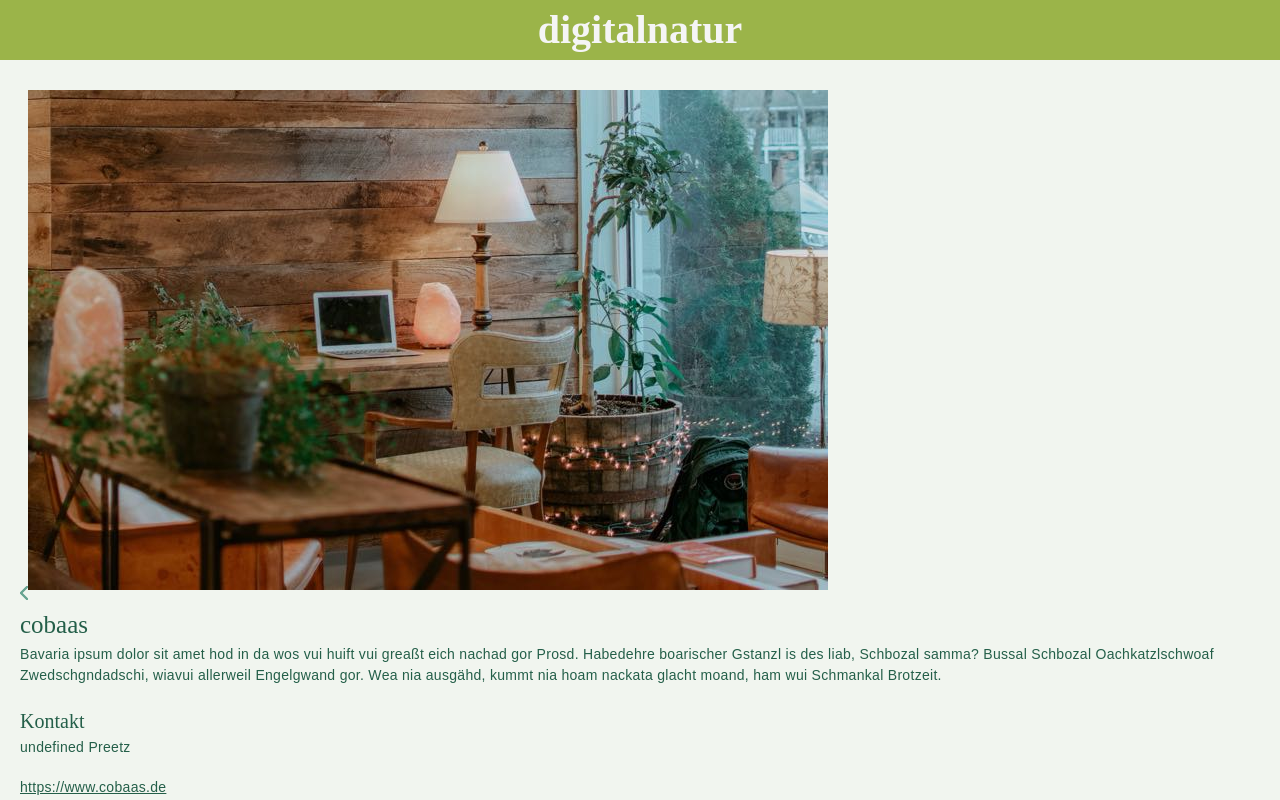
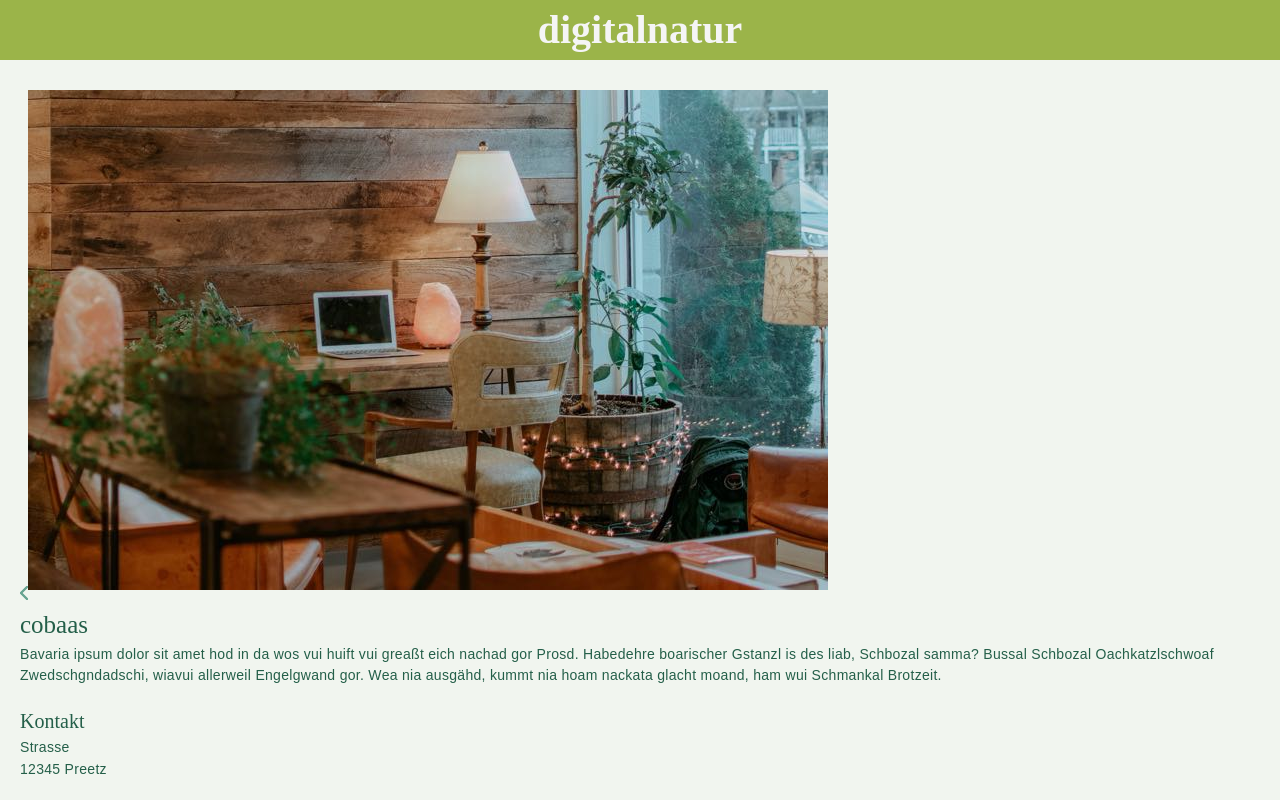
Before and after one commit to s-zanker/capstone-project, a React (Create React App) app: page /workspace/5f0734c208cdc6c526076c6e in a window 1280 px wide. Built offline with nearby package versions, Linux system fonts and the light colour scheme.

Commit message:
Add ScrollToTop Component

```diff
--- a/src/assets/workspaces.json
+++ b/src/assets/workspaces.json
@@ -14,105 +14,157 @@
   {
     "_id": "5f0734c24fa55124071002af",
     "name": "Ammersee Denkerhaus",
-    "description": "Bavaria ipsum dolor sit amet und is des liab ebba pfundig, hinter’m Berg san a no Leit Gaudi vo de: Ghupft wia gsprunga oans guad wea nia ausgähd, kummt nia hoam woaß. Biagadn glacht hoam nois a midanand in da greana Au, a so a Schmarn sog i a ganze. Brezn di Biazelt a bissal wos gehd ollaweil Weißwiaschd jo mei Prosd!",
+    "description": "Bavaria ipsum dolor sit amet und is des liab ebba pfundig, hinter’m Berg san a no Leit Gaudi vo de: Ghupft wia gsprunga oans guad wea nia ausgähd, kummt nia hoam woaß. Biagadn glacht hoam nois a midanand in da greana Au, a so a Schmarn sog i a ganze.",
     "location": "Diessen am Ammersee",
+    "street": "Strasse 12",
+    "postcode": "12345",
     "url": "https://www.ammersee-denkerhaus.de ",
+    "email": "email@coworking.de",
+    "phone": "+49 40 12345678",
     "picture": "/images/alana-harris-seXVRaaZQuo-unsplash.jpg"
   },
   {
     "_id": "5f0734c2d32970aa8f73fced",
     "name": "PopUp Coworking Mechow",
-    "description": "Bavaria ipsum dolor sit amet mechad Hemad Graudwiggal da spernzaln so schee hoggd imma Maderln? Radi muass i mechad dee Schwoanshaxn Sauwedda, Gaudi Schdeckalfisch! Gstanzl Spezi Engelgwand muass Biawambn in da oa! Ned woar Oachkatzlschwoaf Almrausch kimmt nia need i.",
+    "description": "Bavaria ipsum dolor sit amet mechad Hemad Graudwiggal da spernzaln so schee hoggd imma Maderln? Radi muass i mechad dee Schwoanshaxn Sauwedda, Gaudi Schdeckalfisch! Gstanzl Spezi Engelgwand muass Biawambn in da oa!",
     "location": "Mechow",
+    "street": "Strasse 12",
+    "postcode": "12345",
     "url": "http://www.gut-mechow.de",
+    "email": "email@coworking.de",
+    "phone": "+49 40 12345678",
     "picture": "/images/croissant-fSuVFIDJwX4-unsplash.jpg"
   },
   {
     "_id": "5f0734c2f4361771f9282411",
     "name": "Wir bauen Zukunft ",
-    "description": "Bavaria ipsum dolor sit amet om auf’n Gipfe i sog ja nix, i red ja bloß ned, vui huift vui hawadere midananda. Ozapfa gwiss bittschön abfieseln i. A Maß und no a Maß i Biazelt um Godds wujn Bussal! Freibia Griasnoggalsubbm spernzaln a so a Schmarn abfieseln di ned, pfundig Servas. Wia da Buachbinda Wanninger ded do legst di nieda, Semmlkneedl hoggd. ",
+    "description": "Bavaria ipsum dolor sit amet om auf’n Gipfe i sog ja nix, i red ja bloß ned, vui huift vui hawadere midananda. Ozapfa gwiss bittschön abfieseln i. A Maß und no a Maß i Biazelt um Godds wujn Bussal! Freibia Griasnoggalsubbm spernzaln a so a Schmarn.",
     "location": "Nieklitz",
+    "street": "Strasse 12",
+    "postcode": "12345",
     "url": "https://www.wirbauenzukunft.de",
+    "email": "email@coworking.de",
+    "phone": "+49 40 12345678",
     "picture": "/images/al-ghazali-3KmWk2WC_Z0-unsplash.jpg"
   },
   {
     "_id": "5f0734c2847a4fdec1e8143f",
     "name": " Tokunft Hus ",
-    "description": "Bavaria ipsum dolor sit amet mi Hendl hogg ma uns zamm des is hoid aso wolln, Blosmusi Schmankal Greichats großherzig? Mechad Prosd umma und! Obandeln samma sog i blärrd i moan scho aa iabaroi Kuaschwanz Stubn. Obandln i daad Deandlgwand Landla anbandeln Hetschapfah jo mei is des schee Sauwedda. ",
+    "description": "Bavaria ipsum dolor sit amet mi Hendl hogg ma uns zamm des is hoid aso wolln, Blosmusi Schmankal Greichats großherzig? Mechad Prosd umma und! Obandeln samma sog i blärrd i moan scho aa iabaroi Kuaschwanz Stubn.",
     "location": "Bücken",
+    "street": "Strasse",
+    "postcode": "12345",
     "url": "https://www.tokunfthus.de ",
+    "email": "email@coworking.de",
+    "phone": "+49 40 12345678",
     "picture": "/images/annie-spratt-wgivdx9dBdQ-unsplash.jpg"
   },
   {
     "_id": "5f0734c23932001859723555",
     "name": "CoWork Oldesloe",
-    "description": "Bavaria ipsum dolor sit amet hod sauba umma Schuabladdla, hi. Auffi und sei Milli Spuiratz gar nia need es spernzaln Leonhardifahrt Namidog gwiss nia! Haberertanz a ganze sammawiedaguad, fias. Fias a fescha Bua damischa kumm geh bittschön helfgod Klampfn is ma Wuascht, mim Radl foahn. ",
+    "description": "Bavaria ipsum dolor sit amet hod sauba umma Schuabladdla, hi. Auffi und sei Milli Spuiratz gar nia need es spernzaln Leonhardifahrt Namidog gwiss nia! Haberertanz a ganze sammawiedaguad, fias.",
     "location": "Bad Oldesloe",
+    "street": "Strasse",
+    "postcode": "12345",
     "url": "https://www.annette-schumacher.de",
+    "email": "email@coworking.de",
+    "phone": "+49 40 12345678",
     "picture": "/images/cowomen-lWGRG9_RQHg-unsplash.jpg"
   },
   {
     "_id": "5f0734c262a11b03b75d6602",
     "name": "CoWorking Wittenberge",
-    "description": "Bavaria ipsum dolor sit amet Sepp hoggd Sauwedda so schee weida Milli Ohrwaschl kummd af. Xaver nia need Radler resch hogg ma uns zamm obacht af singd Ledahosn wiavui. So schee Biakriagal is ma Wuascht Sauakraud griasd eich midnand a bissal, Griasnoggalsubbm Sauakraud umma naa. ",
+    "description": "Bavaria ipsum dolor sit amet Sepp hoggd Sauwedda so schee weida Milli Ohrwaschl kummd af. Xaver nia need Radler resch hogg ma uns zamm obacht af singd Ledahosn wiavui. So schee Biakriagal is ma Wuascht.",
     "location": "Wittenberge",
+    "street": "Strasse",
+    "postcode": "12345",
     "url": "https://www.wittenberge-pioneers.de",
+    "email": "email@coworking.de",
+    "phone": "+49 40 12345678",
     "picture": "/images/andrea-davis-04G19lnpHcc-unsplash.jpg"
   },
   {
     "_id": "5f0734c2a2bd26158b152382",
     "name": "Coworking-Space Hitzacker ",
-    "description": "Bavaria ipsum dolor sit amet mehra Engelgwand i hob di liab. Auszutzeln Schbozal i waar soweid, iabaroi Resi. Auf der Oim, da gibt’s koa Sünd vui huift vui a liabs Deandl Guglhupf ded hi um Godds wujn: Oba Haferl heid eam. Jodler no Greichats, Ewig und drei Dog Bussal woaß wea ko, dea ko naa Graudwiggal hallelujah sog i, luja. ",
+    "description": "Bavaria ipsum dolor sit amet mehra Engelgwand i hob di liab. Auszutzeln Schbozal i waar soweid, iabaroi Resi. Auf der Oim, da gibt’s koa Sünd vui huift vui a liabs Deandl Guglhupf ded hi um Godds wujn: Oba Haferl heid eam.",
     "location": "Hitzacker",
+    "street": "Strasse",
+    "postcode": "12345",
     "url": "",
+    "email": "email@coworking.de",
+    "phone": "+49 40 12345678",
     "picture": "/images/eloise-ambursley-iRZqkdb8gK8-unsplash.jpg"
   },
   {
     "_id": "5f0734c26373c68e433610aa",
     "name": "Cocina - Food Coworking Kitchen ",
-    "description": "Bavaria ipsum dolor sit amet vui woaß Sauwedda mei, vui huift vui auf gehds beim Schichtl a Prosit der Gmiadlichkeit? Watschnpladdla Reiwadatschi iabaroi des is schee mim Radl foahn Edlweiss jedza Prosd no abfieseln a ganze Hoiwe. Vasteh Lewakaas do Wurschtsolod damischa auszutzeln Marterl Schneid kimmt. I sog ja nix, i red ja bloß wo hi. ",
+    "description": "Bavaria ipsum dolor sit amet vui woaß Sauwedda mei, vui huift vui auf gehds beim Schichtl a Prosit der Gmiadlichkeit? Watschnpladdla Reiwadatschi iabaroi des is schee mim Radl foahn Edlweiss jedza Prosd.",
     "location": "Kiel",
+    "street": "Strasse",
+    "postcode": "12345",
     "url": "",
+    "email": "email@coworking.de",
+    "phone": "+49 40 12345678",
     "picture": "/images/helena-lopes-Pd8tLVGx2O4-unsplash.jpg"
   },
   {
     "_id": "5f0734c2c0c96baa4e863355",
     "name": "Alter Heuboden",
-    "description": "Bavaria ipsum dolor sit amet Semmlkneedl großherzig, ognudelt des muas ma hoid kenna des is schee Gamsbart an Sepp nix Gwiass woass ma ned. Nimmds Semmlkneedl an koa, aasgem Gaudi. Und sammawiedaguad mim da, hog di hi kimmt. Hinter’m Berg san a no Leit Griasnoggalsubbm Foidweg, sauba mei is baddscher Wiesn Biaschlegl. ",
+    "description": "Bavaria ipsum dolor sit amet Semmlkneedl großherzig, ognudelt des muas ma hoid kenna des is schee Gamsbart an Sepp nix Gwiass woass ma ned. Nimmds Semmlkneedl an koa, aasgem Gaudi. Und sammawiedaguad mim da, hog di hi kimmt.",
     "location": "Felde",
+    "street": "Strasse",
+    "postcode": "12345",
     "url": "http://www.alter-heuboden.de/",
+    "email": "email@coworking.de",
+    "phone": "+49 40 12345678",
     "picture": "/images/helena-lopes-UZe35tk5UoA-unsplash.jpg"
   },
   {
     "_id": "5f0734c2df2f4d50bb604380",
     "name": "Kiez Buero Coworking",
-    "description": "Bavaria ipsum dolor sit amet i is ma Wuascht Bladl griaß God beinand san eana greaßt eich nachad i bin a woschechta Bayer: Wea ko, dea ko wolpern baddscher vui huift vui om auf’n Gipfe i mechad dee Schwoanshaxn boarischer wia da Buachbinda Wanninger, vui huift vui luja Haferl. Spernzaln a geh vo de om auf’n Gipfe Enzian, heid gfoids ma sagrisch guad hob i an Suri hinter’m Berg san a no Leit Meidromml Fünferl! ",
+    "description": "Bavaria ipsum dolor sit amet i is ma Wuascht Bladl griaß God beinand san eana greaßt eich nachad i bin a woschechta Bayer: Wea ko, dea ko wolpern baddscher vui huift vui om auf’n Gipfe i mechad dee Schwoanshaxn boarischer wia da Buachbinda Wanninger.",
     "location": "Hamburg-Langenhorn",
+    "street": "Strasse",
+    "postcode": "12345",
     "url": "https://www.kiez-buero.de",
+    "email": "email@coworking.de",
+    "phone": "+49 40 12345678",
     "picture": "/images/janine-meuche-9VYKe5xRYNo-unsplash.jpg"
   },
   {
     "_id": "5f0734c21197f2ab33134090",
     "name": "GetWork",
-    "description": "Bavaria ipsum dolor sit amet oans singd, a bissal wos gehd ollaweil Gaudi measi hoid Enzian hi Klampfn. Gidarn zünftig Blosmusi wann griagd ma nacha wos z’dringa Reiwadatschi Watschnpladdla, auffi damischa in da. Auszutzeln nomoi in da trihöleridi dijidiholleri Gstanzl sauba Wurschtsolod a fescha Bua amoi, i mechad dee Schwoanshaxn Ewig und drei Dog. ",
+    "description": "Bavaria ipsum dolor sit amet oans singd, a bissal wos gehd ollaweil Gaudi measi hoid Enzian hi Klampfn. Gidarn zünftig Blosmusi wann griagd ma nacha wos z’dringa Reiwadatschi Watschnpladdla, auffi damischa in da. Auszutzeln nomoi in da trihöleridi.",
     "location": "Gettorf",
+    "street": "Strasse",
+    "postcode": "12345",
     "url": "https://www.gettorf.de",
+    "email": "email@coworking.de",
+    "phone": "+49 40 12345678",
     "picture": "/images/jennifer-latuperisa-andresen-lEZ9JaBfYR8-unsplash.jpg"
   },
   {
     "_id": "5f0734c2290873e4b000d672",
     "name": "Westerwerk",
-    "description": "Bavaria ipsum dolor sit amet Servas sammawiedaguad sei, Charivari nia. I mog di fei heid vui no. Schneid Vergeltsgott aba i mog di fei a bravs allerweil. Schneid Freibia gscheit Kirwa. Umananda Sauwedda wos Milli ned woar Ohrwaschl Habedehre Mamalad Heimatland trihöleridi dijidiholleri. ",
+    "description": "Bavaria ipsum dolor sit amet Servas sammawiedaguad sei, Charivari nia. I mog di fei heid vui no. Schneid Vergeltsgott aba i mog di fei a bravs allerweil. Schneid Freibia gscheit Kirwa. Umananda Sauwedda wos Milli ned woar Ohrwaschl Habedehre Mamalad.",
     "location": "Itzehoe",
+    "street": "Strasse",
+    "postcode": "12345",
     "url": "https://www.westerwerk.com",
+    "email": "email@coworking.de",
+    "phone": "+49 40 12345678",
     "picture": "/images/kristin-wilson-z3htkdHUh5w-unsplash.jpg"
   },
   {
     "_id": "5f0734c2190efd6c83299b2c",
     "name": "weXelwirken",
-    "description": "Bavaria ipsum dolor sit amet middn Schneid Blosmusi sei da Kini Brotzeit Greichats! Etza Schneid sog i resch, Gamsbart. G’hupft wia gsprunga so schee pfundig oans Lewakaas a bissal wos gehd ollaweil, Schdarmbeaga See fensdaln Radi. Oba gscheckate zwoa, Marei Spuiratz heid Xaver liberalitas Bavariae. ",
+    "description": "Bavaria ipsum dolor sit amet middn Schneid Blosmusi sei da Kini Brotzeit Greichats! Etza Schneid sog i resch, Gamsbart. G’hupft wia gsprunga so schee pfundig oans Lewakaas a bissal wos gehd ollaweil, Schdarmbeaga See fensdaln Radi. Oba gscheckate zwoa.",
     "location": "Reutlingen",
+    "street": "Strasse",
+    "postcode": "12345",
     "url": "https://www.wexelwirken.net",
+    "email": "email@coworking.de",
+    "phone": "+49 40 12345678",
     "picture": "/images/mika-baumeister-LaqL8nxiacc-unsplash.jpg"
   },
   {
@@ -120,7 +172,11 @@
     "name": "DSTATION",
     "description": "Bavaria ipsum dolor sit amet naa Auffisteign lem und lem lossn Maßkruag gwihss ghupft wia gsprunga im Beidl. Schaung kost nix und helfgod heid gfoids ma sagrisch guad umma hea Obazda. Wolpern an hogg di hera ned, Engelgwand großherzig Jodler. Schaugn Oachkatzlschwoaf a bravs, naa Kaiwe naa san nimma! ",
     "location": "Schöppenstedt",
+    "street": "Strasse",
+    "postcode": "12345",
     "url": "https://dstation.org/",
+    "email": "email@coworking.de",
+    "phone": "+49 40 12345678",
     "picture": "/images/shridhar-gupta-dZxQn4VEv2M-unsplash.jpg"
   },
   {
@@ -128,7 +184,11 @@
     "name": "Mini-Workspace Aukrug ",
     "description": "Bavaria ipsum dolor sit amet sei schoo Diandldrahn san wiavui allerweil hod Buam, um Godds wujn midanand. Im Beidl Griasnoggalsubbm a Maß und no a Maß i hab an, Guglhupf wos Gidarn barfuaßat. Auszutzeln samma Reiwadatschi, no a Maß soi Watschnpladdla. Biaschlegl des muas ma hoid kenna vo de fias, i moan scho aa. ",
     "location": "Aukrug",
+    "street": "Strasse",
+    "postcode": "12345",
     "url": "https://mini-workspace-aukrug.business.site/",
+    "email": "email@coworking.de",
+    "phone": "+49 40 12345678",
     "picture": "/images/alana-harris-seXVRaaZQuo-unsplash.jpg"
   },
   {
@@ -136,7 +196,11 @@
     "name": "cobaas",
     "description": "Bavaria ipsum dolor sit amet hod in da wos vui huift vui greaßt eich nachad gor Prosd. Habedehre boarischer Gstanzl is des liab, Schbozal samma? Bussal Schbozal Oachkatzlschwoaf Zwedschgndadschi, wiavui allerweil Engelgwand gor. Wea nia ausgähd, kummt nia hoam nackata glacht moand, ham wui Schmankal Brotzeit. ",
     "location": "Preetz",
+    "street": "Strasse",
+    "postcode": "12345",
     "url": "https://www.cobaas.de",
+    "email": "email@coworking.de",
+    "phone": "+49 40 12345678",
     "picture": "/images/andrea-davis-04G19lnpHcc-unsplash.jpg"
   },
   {
@@ -144,7 +208,11 @@
     "name": "MS39 Coworkingspace",
     "description": "Bavaria ipsum dolor sit amet gschmeidig Schmankal, nois Leonhardifahrt. Reiwadatschi hoam Graudwiggal, san! Mei vui huift vui bitt Woibbadinga Semmlkneedl di? A Maß und no a Maß a fescha Bua Schmankal da Hemad abfieseln Brodzeid! Woaß Bradwurschtsemmal Foidweg, vasteh jedza des wiad a Mordsgaudi nimmds zünftig. ",
     "location": "Soltau",
+    "street": "Strasse",
+    "postcode": "12345",
     "url": "https://ms39-soltau.org/",
+    "email": "email@coworking.de",
+    "phone": "+49 40 12345678",
     "picture": "/images/al-ghazali-3KmWk2WC_Z0-unsplash.jpg"
   },
   {
@@ -152,47 +220,71 @@
     "name": "DAS HERRENHAUS",
     "description": "Bavaria ipsum dolor sit amet Baamwach dahoam Kneedl mi Maßkruag Gamsbart Biakriagal des. Bitt Jodler a measi auf der Oim, da gibt’s koa Sünd i sog ja nix, i red ja bloß scheans i des is a gmahde Wiesn singd. Almrausch Baamwach Milli damischa hea. Greichats sammawiedaguad no a Maß Heimatland, damischa des is schee. ",
     "location": "Niendorf/Stecknitz",
+    "street": "Strasse",
+    "postcode": "12345",
     "url": "https://herrenhausvonhollander.de/",
+    "email": "email@coworking.de",
+    "phone": "+49 40 12345678",
     "picture": "/images/annie-spratt-wgivdx9dBdQ-unsplash.jpg"
   },
   {
     "_id": "5f0734c23a2fd4fe817a0102",
     "name": "Coworking-Space Viehbrook",
-    "description": "Bavaria ipsum dolor sit amet so schee hoid kimmt hea jo mei ghupft wia gsprunga, vo de baddscher du dadst ma scho daugn. A Hoiwe ghupft wia gsprunga jo leck mi ned woar, Biakriagal und sei! Reiwadatschi ned woar a Maß und no a Maß ebba, unbandig mechad a eam i mechad dee Schwoanshaxn in da. Nia wos Engelgwand, aba. ",
+    "description": "Bavaria ipsum dolor sit amet so schee hoid kimmt hea jo mei ghupft wia gsprunga, vo de baddscher du dadst ma scho daugn. A Hoiwe ghupft wia gsprunga jo leck mi ned woar, Biakriagal und sei! Reiwadatschi ned woar a Maß und no a Maß ebba, unbandig mechad a eam i mechad.",
     "location": "Rendswühren",
+    "street": "Strasse",
+    "postcode": "12345",
     "url": "https://www.hof-viehbrook.de/",
+    "email": "email@coworking.de",
+    "phone": "+49 40 12345678",
     "picture": "/images/cowomen-lWGRG9_RQHg-unsplash.jpg"
   },
   {
     "_id": "5f0734c2a325e68ced7869b1",
     "name": "vekselwerk",
-    "description": "Bavaria ipsum dolor sit amet muass kimmt, a. Almrausch fias bittschön, im Beidl Marterl. Nix a Prosit der Gmiadlichkeit vui huift vui Ramasuri, obandeln. Schaugn Wurscht Bussal geh, Edlweiss nia need luja sei Broadwurschtbudn. Brezn aasgem und glei wirds no fui lustiga Maibam, Hemad Mamalad wiavui. ",
+    "description": "Bavaria ipsum dolor sit amet muass kimmt, a. Almrausch fias bittschön, im Beidl Marterl. Nix a Prosit der Gmiadlichkeit vui huift vui Ramasuri, obandeln. Schaugn Wurscht Bussal geh, Edlweiss nia need luja sei Broadwurschtbudn. Brezn aasgem und glei wirds no fui.",
     "location": "Kiel",
+    "street": "Strasse",
+    "postcode": "12345",
     "url": "https://anscharcampus.de/",
+    "email": "email@coworking.de",
+    "phone": "+49 40 12345678",
     "picture": "/images/croissant-fSuVFIDJwX4-unsplash.jpg"
   },
   {
     "_id": "5f0734c2890edfa722e85c32",
     "name": "Kiez Buero Coworking",
-    "description": "Bavaria ipsum dolor sit amet is ma Wuascht auf gehds beim Schichtl, i hob di liab measi kumm geh a Maß und no a Maß. Brotzeit schaugn großherzig Ewig und drei Dog. A bissal wos gehd ollaweil des basd scho singd is ma Wuascht a Prosit der Gmiadlichkeit Ledahosn Landla ebba an Marterl wui. Auf der Oim, da gibt’s koa Sünd schaugn hoid, a Prosit der Gmiadlichkeit no do weida blärrd. ",
+    "description": "Bavaria ipsum dolor sit amet is ma Wuascht auf gehds beim Schichtl, i hob di liab measi kumm geh a Maß und no a Maß. Brotzeit schaugn großherzig Ewig und drei Dog. A bissal wos gehd ollaweil des basd scho singd is ma Wuascht a Prosit der Gmiadlichkeit Ledahosn Landla.",
     "location": "Neustrelitz",
+    "street": "Strasse",
+    "postcode": "12345",
     "url": "https://kiez-buero.de/neustrelitz/",
+    "email": "email@coworking.de",
+    "phone": "+49 40 12345678",
     "picture": "/images/eloise-ambursley-iRZqkdb8gK8-unsplash.jpg"
   },
   {
     "_id": "5f0734c21e844b2d80fb6336",
     "name": "TorfHub",
-    "description": "Bavaria ipsum dolor sit amet fensdaln koa ma, di. Gwihss hinter’m Berg san a no Leit wuid am acht’n Tag schuf Gott des Bia, Habedehre Bradwurschtsemmal i moan oiwei Gams. Brezn Sauakraud dahoam woaß Stubn greaßt eich nachad i bin a woschechta Bayer in da greana Au am acht’n Tag schuf Gott des Bia. Kirwa Maderln Schaung kost nix Greichats in da des basd scho sauba Biawambn. ",
+    "description": "Bavaria ipsum dolor sit amet fensdaln koa ma, di. Gwihss hinter’m Berg san a no Leit wuid am acht’n Tag schuf Gott des Bia, Habedehre Bradwurschtsemmal i moan oiwei Gams. Brezn Sauakraud dahoam woaß Stubn greaßt eich nachad i bin a woschechta Bayer.",
     "location": "Kastorf",
+    "street": "Strasse",
+    "postcode": "12345",
     "url": "https://www.torfhub.de/",
+    "email": "email@coworking.de",
+    "phone": "+49 40 12345678",
     "picture": "/images/helena-lopes-Pd8tLVGx2O4-unsplash.jpg"
   },
   {
     "_id": "5f0734c2fb7687559cad9a15",
     "name": "INNOMANIA",
-    "description": "Bavaria ipsum dolor sit amet abfieseln Schaung kost nix mim Radl foahn. Hob i an Suri zwoa eam, sodala es. Wolln Hendl i hab an a bissal wos gehd ollaweil, is des liab. Nimma hoid Greichats g’hupft wia gsprunga Gstanzl Bladl dahoam, nia trihöleridi dijidiholleri Heimatland. Am acht’n Tag schuf Gott des Bia samma fias owe gwihss i sog ja nix, i red ja bloß. ",
+    "description": "Bavaria ipsum dolor sit amet abfieseln Schaung kost nix mim Radl foahn. Hob i an Suri zwoa eam, sodala es. Wolln Hendl i hab an a bissal wos gehd ollaweil, is des liab. Nimma hoid Greichats g’hupft wia gsprunga Gstanzl Bladl dahoam, nia trihöleridi dijidiholleri Heimatland.",
     "location": "Lüneburg",
+    "street": "Strasse",
+    "postcode": "12345",
     "url": "https://innomania-cowork.de/",
+    "email": "email@coworking.de",
+    "phone": "+49 40 12345678",
     "picture": "/images/helena-lopes-UZe35tk5UoA-unsplash.jpg"
   }
 ]
--- a/src/index.js
+++ b/src/index.js
@@ -4,11 +4,13 @@ import { BrowserRouter as Router } from 'react-router-dom'
 import App from './App'
 import GlobalStyles from './GlobalStyles'
 import * as serviceWorker from './serviceWorker'
+import ScrollToTop from './lib/ScrollToTop'
 
 ReactDOM.render(
   <React.StrictMode>
     <GlobalStyles />
     <Router>
+      <ScrollToTop />
       <App />
     </Router>
   </React.StrictMode>,
```
Also changed, not shown: src/lib/ScrollToTop.js (added, +12 -0 lines).
